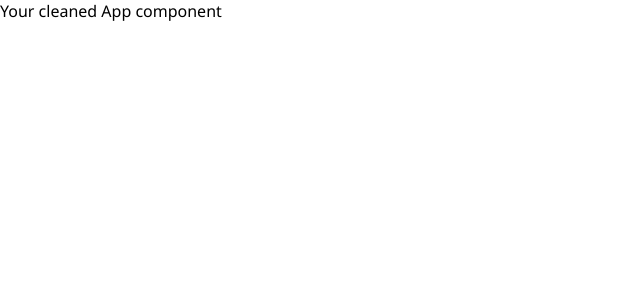
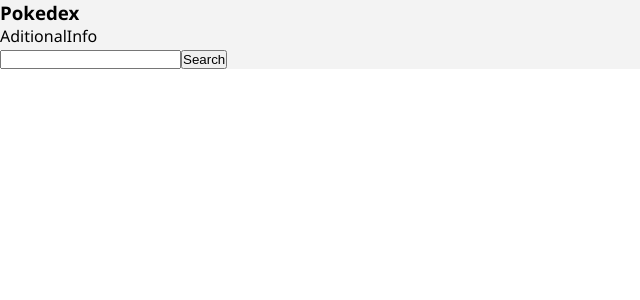
Before and after one commit to Rafaseoanes/trascenderglobal-challenge, a React (Create React App) app: page / in a window 1280 px wide. Shown: the top 300 px of the page, without its empty margins (0-640 px from the left). Built offline with nearby package versions, Linux system fonts and the light colour scheme.

Commit message:
Components added

```diff
--- a/package.json
+++ b/package.json
@@ -6,6 +6,7 @@
     "@testing-library/jest-dom": "^5.16.5",
     "@testing-library/react": "^13.4.0",
     "@testing-library/user-event": "^13.5.0",
+    "formik": "^2.2.9",
     "react": "^18.2.0",
     "react-dom": "^18.2.0",
     "react-scripts": "5.0.1",
--- a/src/App.jsx
+++ b/src/App.jsx
@@ -1,9 +1,10 @@
 import React from "react";
+import Search from "./components/Search";
 
 const App = () => {
   return (
-    <div>
-      <p>Your cleaned App component</p>
+    <div style={{backgroundColor: "#f3f3f3"}}>
+      <Search />
     </div>
   );
 };
--- /dev/null
+++ b/src/components/AditionalInfo.jsx
@@ -0,0 +1,9 @@
+import React from 'react'
+
+function AditionalInfo() {
+  return (
+    <div>AditionalInfo</div>
+  )
+}
+
+export default AditionalInfo
--- /dev/null
+++ b/src/components/Images.jsx
@@ -0,0 +1,12 @@
+import React from 'react'
+
+function Images(props) {
+  return (
+    <div>
+
+        <img src={props.data.sprites.other['official-artwork'].front_default} alt={props.data.name} />
+    </div>
+  )
+}
+
+export default Images
--- /dev/null
+++ b/src/components/Search.jsx
@@ -0,0 +1,62 @@
+import React, {useState} from 'react'
+import Images from './Images'
+import AditionalInfo from './AditionalInfo'
+import { Formik, Form, Field, ErrorMessage } from 'formik'
+
+
+function Search() {
+
+    const [data, setData] = useState()
+
+        // Fetch data from API
+    const searchPokemon = async (value) => {
+        try {
+            let answer = await fetch(`https://pokeapi.co/api/v2/pokemon/${value.pokemonName}/`)
+            let pokemon = await answer.json()
+            console.log(pokemon)
+            setData(pokemon)
+
+        } catch (error) {
+            alert('Please try again')
+        }
+    }
+
+         //Form validation
+    const validations = (value) => {
+        const error = {}
+        if(value.pokemonName.length < 1) error.pokemonName = 'Please enter a Pokémon name!'
+        return error;
+    }
+
+  return (
+    <div>
+        {/* Conditional title */}
+        <h3>{data ? data.name : "Pokedex" }</h3>
+
+        {/* Conditional image component */}
+        {data ? <Images data={ data } /> : null }
+
+        <AditionalInfo data={ data } />
+
+        <Formik
+        initialValues={{
+            pokemonName: ''
+        }}
+        onSubmit = { searchPokemon }
+        validate = { validations }
+        >
+            <Form className='searchForm'>
+                <Field className='textField' name='pokemonName' type='text'/>
+                <button className='submitButton' type='submit' >Search</button>
+                <div className="break"></div>
+                <div className='errorMessage'>
+                <ErrorMessage name='pokemonName'  />
+                </div>
+            </Form>
+        </Formik>
+
+    </div>
+  )
+}
+
+export default Search
```
Also changed, not shown: src/index.jsx (+4 -4 lines), 1 other file (tests, documents, lock files or other folders).
